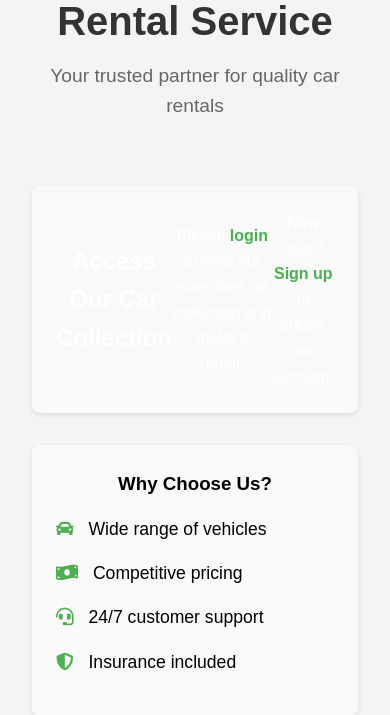
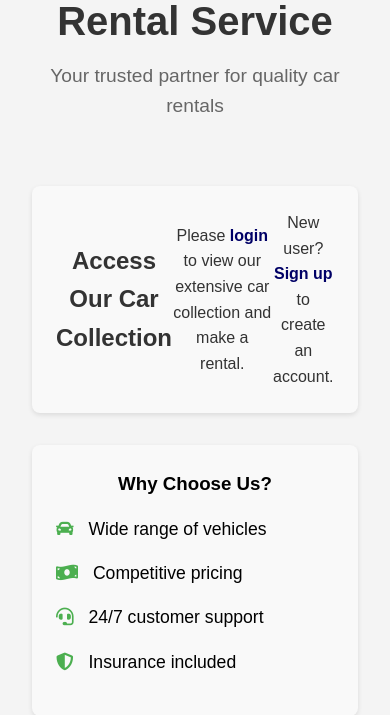
Before and after one commit to Hasnain2004/car_rental_system, a Django app: template rental/templates/welcome.html in a window 390 px wide. Shown: the part 163-878 px from the top of the page. Run offline with Django 3.2, Linux system fonts and the light colour scheme; the template is opened without the code that fills it, so the values that code supplies are empty.

Commit message:
Refactor welcome.html template for improved structure and user experience
- Enhanced block formatting for the title and content sections for consistency.
- Updated styling for welcome messages and features to improve readability.
- Cleaned up HTML structure and ensured proper indentation throughout the file.
- Adjusted layout to maintain responsiveness on smaller screens.

```diff
--- a/rental/templates/welcome.html
+++ b/rental/templates/welcome.html
@@ -1,5 +1,6 @@
-{% extends 'base.html' %} {% load static %} {% block title %}Welcome to Car
-Rental Service{% endblock %} {% block content %}
+{% extends 'base.html' %} {% load static %} {% block title %}
+  Welcome to Car Rental Service
+{% endblock %} {% block content %}
   <div class="welcome-container">
     <div class="welcome-header">
       <h1>Welcome to Car Rental Service</h1>
@@ -8,25 +9,31 @@ Rental Service{% endblock %} {% block content %}
 
     <div class="welcome-content">
       <div class="welcome-message">
-      <h2>Access Our Car Collection</h2>
-      <p>
-        Please <a href="{% url 'login' %}" class="login-link">login</a> to view
-        our extensive car collection and make a rental.
+        <h2 style="color: #333;">Access Our Car Collection</h2>
+        <p style="color: #333;">
+          Please <a href="{% url 'login' %}" class="login-link">login</a> to view our extensive car collection and make a rental.
         </p>
-      <p>
+        <p style="color: #333;">
           New user?
-        <a href="{% url 'signup' %}" class="signup-link">Sign up</a> to create
-        an account.
+          <a href="{% url 'signup' %}" class="signup-link">Sign up</a> to create an account.
         </p>
       </div>
 
       <div class="welcome-features">
         <h3>Why Choose Us?</h3>
         <ul>
-        <li><i class="fas fa-car"></i> Wide range of vehicles</li>
-        <li><i class="fas fa-money-bill-wave"></i> Competitive pricing</li>
-        <li><i class="fas fa-headset"></i> 24/7 customer support</li>
-        <li><i class="fas fa-shield-alt"></i> Insurance included</li>
+          <li>
+            <i class="fas fa-car"></i> Wide range of vehicles
+          </li>
+          <li>
+            <i class="fas fa-money-bill-wave"></i> Competitive pricing
+          </li>
+          <li>
+            <i class="fas fa-headset"></i> 24/7 customer support
+          </li>
+          <li>
+            <i class="fas fa-shield-alt"></i> Insurance included
+          </li>
         </ul>
       </div>
     </div>
@@ -130,13 +137,15 @@ Rental Service{% endblock %} {% block content %}
 
     .login-link,
     .signup-link {
-    color: #4caf50;
+      color: #000066;
+      text-decoration: none;
       font-weight: bold;
-    text-decoration: none;
+      transition: color 0.3s;
     }
 
     .login-link:hover,
     .signup-link:hover {
+      color: #0000cc;
       text-decoration: underline;
     }
 
```
Lines whose indentation alone changed are shown as unchanged.
